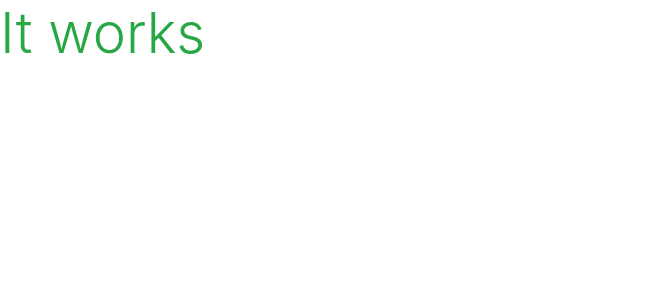
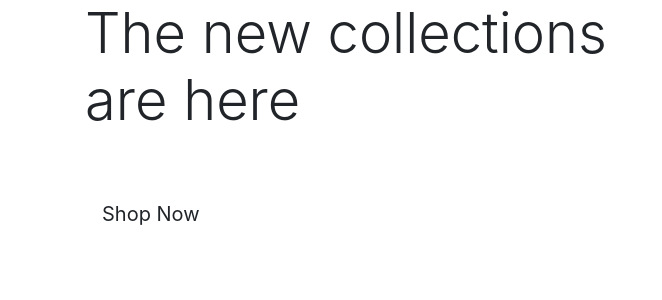
Before and after one commit to Amyh97/Boutique-Ado, a Django app: page / in a window 1280 px wide. Shown: the top 300 px of the page, without its empty margins (0-662 px from the left). Run offline with Django 3.2, Linux system fonts and the light colour scheme; some libraries are stand-ins or nearby versions.

Commit message:
added home page content

```diff
--- a/home/templates/home/index.html
+++ b/home/templates/home/index.html
@@ -1,8 +1,26 @@
 {% extends 'base.html' %}
 {% load static %}
+{% block page_header %}
+    <div class="header-container">
+        <div class="row">
+            <div class="col">
+
+            </div>
+        </div>
+    </div>
+{% endblock %}
 
 {% block content %}
-
-<h1 class="display-4 text-success">It works</h1>
-
+    <div class="container h-100">
+        <div class="row h-100">
+            <div class="col-7 col-md-6 my-auto">
+                <h1 class="display-4 logo-font text-black">The new collections are here</h1>
+                <div class="my-5">
+                    <h4>
+                        <a href="" class="shop-now-button btn btn-lg rounded-0 py-3 text-upperclass">Shop Now </a>
+                    </h4>
+                </div>
+            </div>
+        </div>
+    </div>
 {% endblock %}
```
